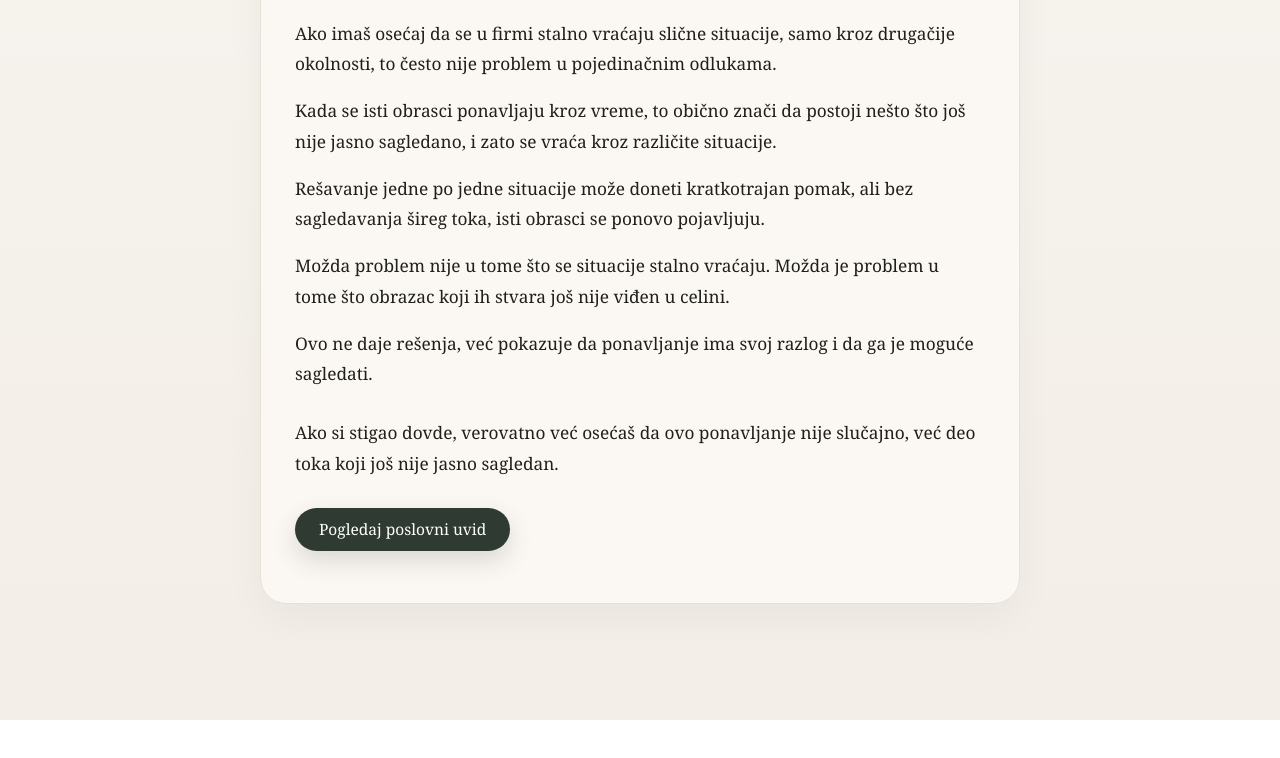
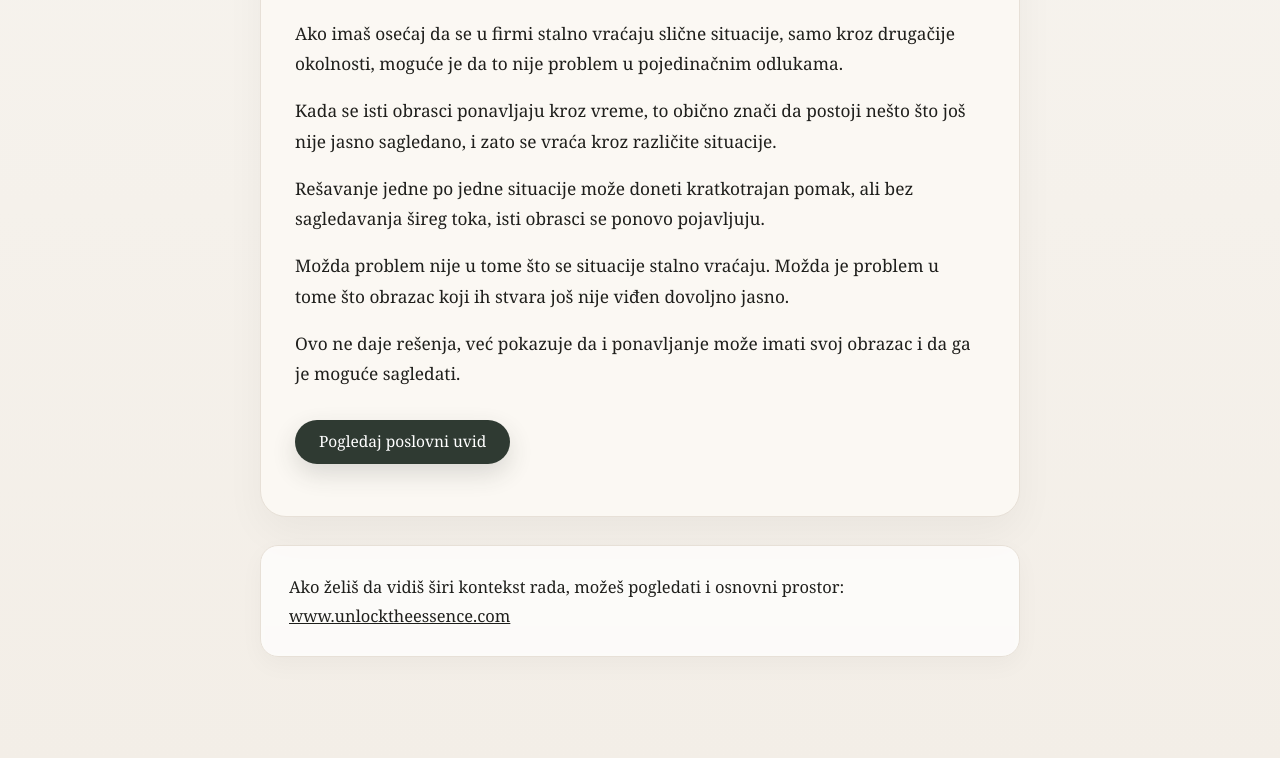
Before and after one commit to Igor-creator-igtm/biznis-sajt, a plain HTML site: page ponavljanje-problema.html in a window 1280 px wide. Shown: the part 350-1108 px from the top of the page. Before the commit the page ends 1070 px from the top, so only its background shows below. Drawn offline with Linux system fonts and the light colour scheme.

Commit message:
Update ponavljanje-problema.html

```diff
--- a/ponavljanje-problema.html
+++ b/ponavljanje-problema.html
@@ -18,7 +18,7 @@
 
       <p>
         Ako imaš osećaj da se u firmi stalno vraćaju slične situacije, samo kroz drugačije okolnosti,
-        to često nije problem u pojedinačnim odlukama.
+        moguće je da to nije problem u pojedinačnim odlukama.
       </p>
 
       <p>
@@ -33,23 +33,25 @@
 
       <p>
         Možda problem nije u tome što se situacije stalno vraćaju.
-        Možda je problem u tome što obrazac koji ih stvara još nije viđen u celini.
+        Možda je problem u tome što obrazac koji ih stvara još nije viđen dovoljno jasno.
       </p>
 
       <p>
-        Ovo ne daje rešenja, već pokazuje da ponavljanje ima svoj razlog
+        Ovo ne daje rešenja, već pokazuje da i ponavljanje može imati svoj obrazac
         i da ga je moguće sagledati.
-      </p>
-
-      <p class="transition">
-        Ako si stigao dovde, verovatno već osećaš da ovo ponavljanje nije slučajno,
-        već deo toka koji još nije jasno sagledan.
       </p>
 
       <a class="button" href="https://uvid.unlocktheessence.com/#biznis">
         Pogledaj poslovni uvid
       </a>
     </section>
+
+    <section class="section">
+      <p>
+        Ako želiš da vidiš širi kontekst rada, možeš pogledati i osnovni prostor:
+        <a href="https://www.unlocktheessence.com">www.unlocktheessence.com</a>
+      </p>
+    </section>
   </main>
 </body>
 </html>
```
